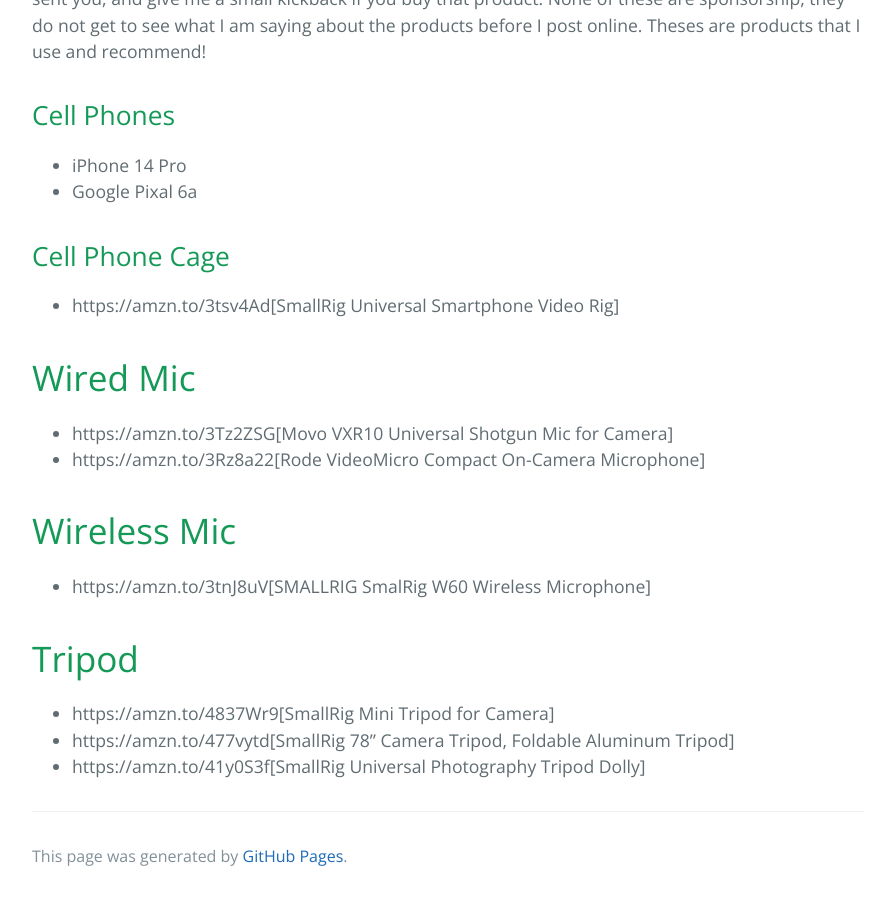
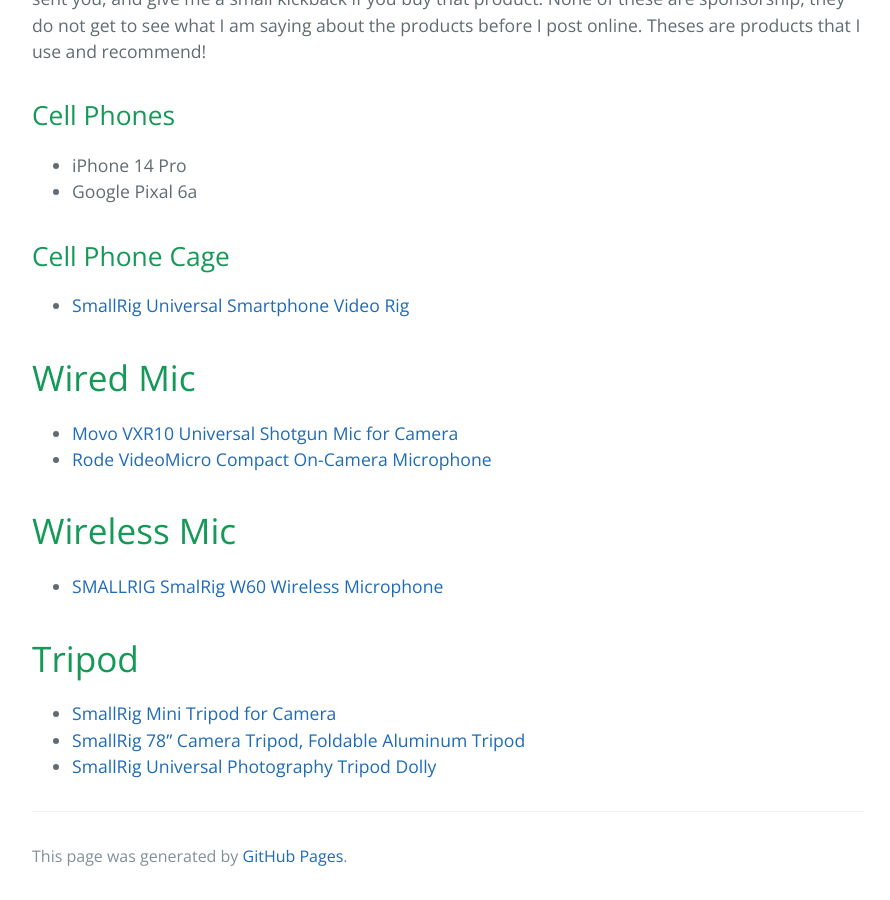
Before and after one commit to jscar-hawk/jscar-hawk.github.io, a Jekyll site: the page built from docs/2023_Mobile_Vlog_Podcasting_Gear_Recommendation.md, in a window 1280 px wide and 900 px high, scrolled down 591 px. Shown: the whole window, without its empty margins (192-1082 px from the left). Built offline with Jekyll 4.4.1, drawn with Linux system fonts in a browser that asks for light colours; our own code applies the rules of GitHub Pages for plain Markdown files; part of the change alters nothing that is shown.

Commit message:
Update 2023_Mobile_Vlog_Podcasting_Gear_Recommendation.md

```diff
--- a/docs/2023_Mobile_Vlog_Podcasting_Gear_Recommendation.md
+++ b/docs/2023_Mobile_Vlog_Podcasting_Gear_Recommendation.md
@@ -7,16 +7,16 @@ To help fund the projects I work on, the links are Amazon Affiliate links. This
 - Google Pixal 6a
 
 ## Cell Phone Cage
-- https://amzn.to/3tsv4Ad[SmallRig Universal Smartphone Video Rig]
+- [SmallRig Universal Smartphone Video Rig](https://amzn.to/3tsv4Ad)
 
 # Wired Mic
-- https://amzn.to/3Tz2ZSG[Movo VXR10 Universal Shotgun Mic for Camera]
-- https://amzn.to/3Rz8a22[Rode VideoMicro Compact On-Camera Microphone]
+- [Movo VXR10 Universal Shotgun Mic for Camera](https://amzn.to/3Tz2ZSG)
+- [Rode VideoMicro Compact On-Camera Microphone](https://amzn.to/3Rz8a22)
 
 # Wireless Mic
-- https://amzn.to/3tnJ8uV[SMALLRIG SmalRig W60 Wireless Microphone]
+- [SMALLRIG SmalRig W60 Wireless Microphone](https://amzn.to/3tnJ8uV)
 
 # Tripod
-- https://amzn.to/4837Wr9[SmallRig Mini Tripod for Camera]
-- https://amzn.to/477vytd[SmallRig 78" Camera Tripod, Foldable Aluminum Tripod]
-- https://amzn.to/41y0S3f[SmallRig Universal Photography Tripod Dolly]
+- [SmallRig Mini Tripod for Camera](https://amzn.to/4837Wr9)
+- [SmallRig 78" Camera Tripod, Foldable Aluminum Tripod](https://amzn.to/477vytd)
+- [SmallRig Universal Photography Tripod Dolly](https://amzn.to/41y0S3f)
```
